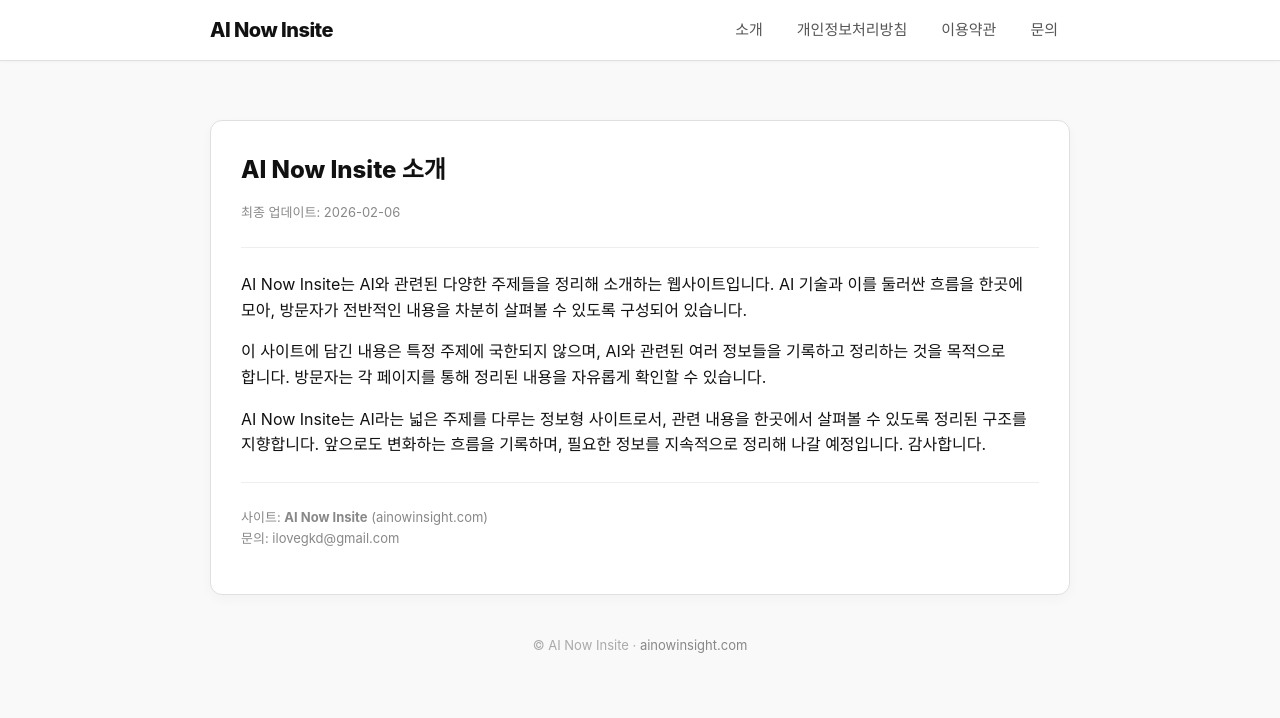
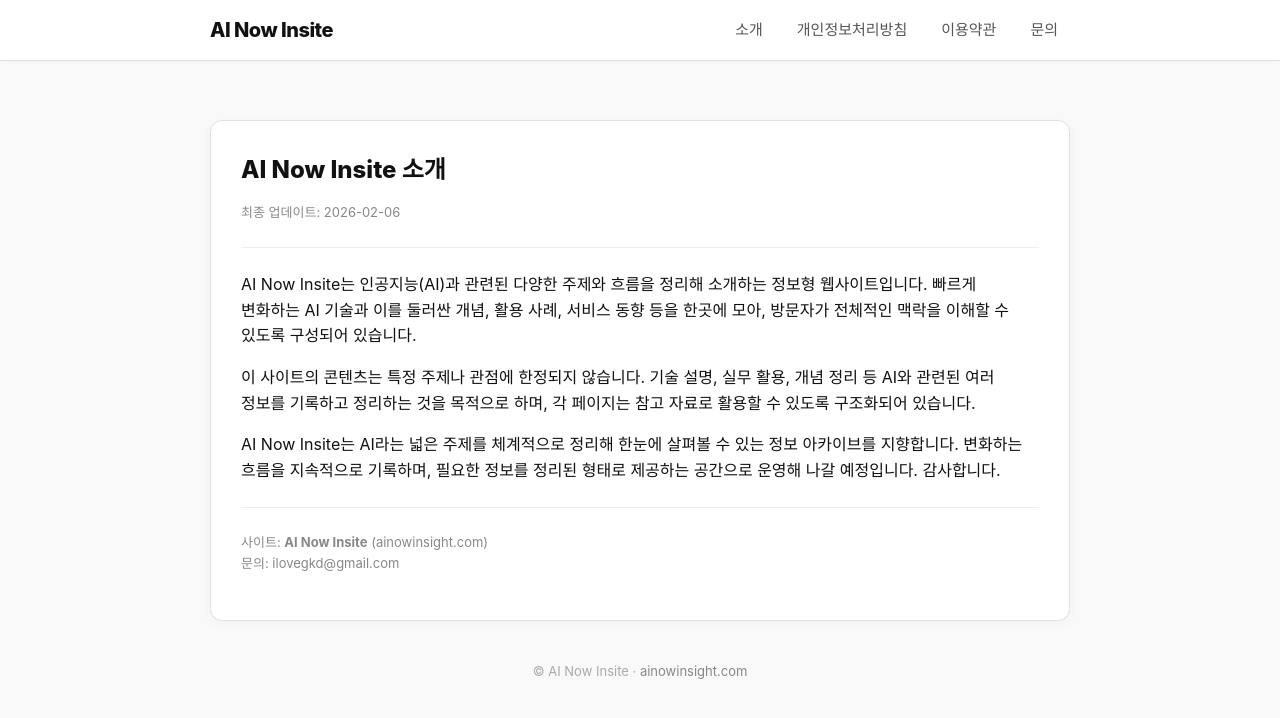
Before and after one commit to ilovegkd/ilovegkd.github.io, a Jekyll site: the page about.html, which Jekyll copies as it is, in a window 1280 px wide. Shown: the top 718 px of the page. Built offline with Jekyll 4.4.1, drawn with Linux system fonts in a browser that asks for light colours.

Commit message:
Update about.html

```diff
--- a/about.html
+++ b/about.html
@@ -31,21 +31,15 @@
         <hr />
 
         <p>
-  AI Now Insite는 AI와 관련된 다양한 주제들을 정리해 소개하는 웹사이트입니다.
-  AI 기술과 이를 둘러싼 흐름을 한곳에 모아, 방문자가 전반적인 내용을 차분히 살펴볼 수 있도록 구성되어 있습니다.
+  AI Now Insite는 인공지능(AI)과 관련된 다양한 주제와 흐름을 정리해 소개하는 정보형 웹사이트입니다. 빠르게 변화하는 AI 기술과 이를 둘러싼 개념, 활용 사례, 서비스 동향 등을 한곳에 모아, 방문자가 전체적인 맥락을 이해할 수 있도록 구성되어 있습니다.
 </p>
 
 <p>
-  이 사이트에 담긴 내용은 특정 주제에 국한되지 않으며,
-  AI와 관련된 여러 정보들을 기록하고 정리하는 것을 목적으로 합니다.
-  방문자는 각 페이지를 통해 정리된 내용을 자유롭게 확인할 수 있습니다.
+  이 사이트의 콘텐츠는 특정 주제나 관점에 한정되지 않습니다. 기술 설명, 실무 활용, 개념 정리 등 AI와 관련된 여러 정보를 기록하고 정리하는 것을 목적으로 하며, 각 페이지는 참고 자료로 활용할 수 있도록 구조화되어 있습니다.
 </p>
 
 <p>
-  AI Now Insite는 AI라는 넓은 주제를 다루는 정보형 사이트로서,
-  관련 내용을 한곳에서 살펴볼 수 있도록 정리된 구조를 지향합니다.
-  앞으로도 변화하는 흐름을 기록하며, 필요한 정보를 지속적으로 정리해 나갈 예정입니다.
-  감사합니다.
+  AI Now Insite는 AI라는 넓은 주제를 체계적으로 정리해 한눈에 살펴볼 수 있는 정보 아카이브를 지향합니다. 변화하는 흐름을 지속적으로 기록하며, 필요한 정보를 정리된 형태로 제공하는 공간으로 운영해 나갈 예정입니다. 감사합니다.
 </p>
 
         <hr />
```
